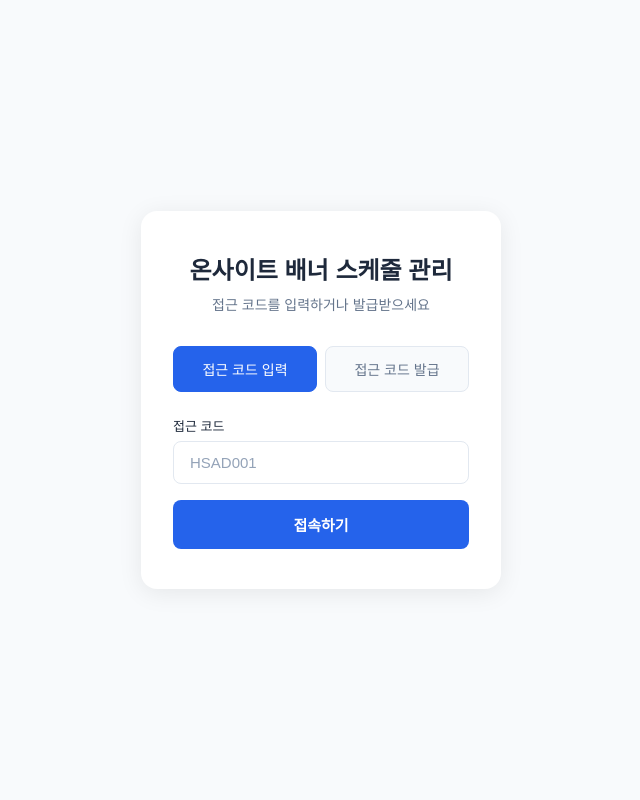
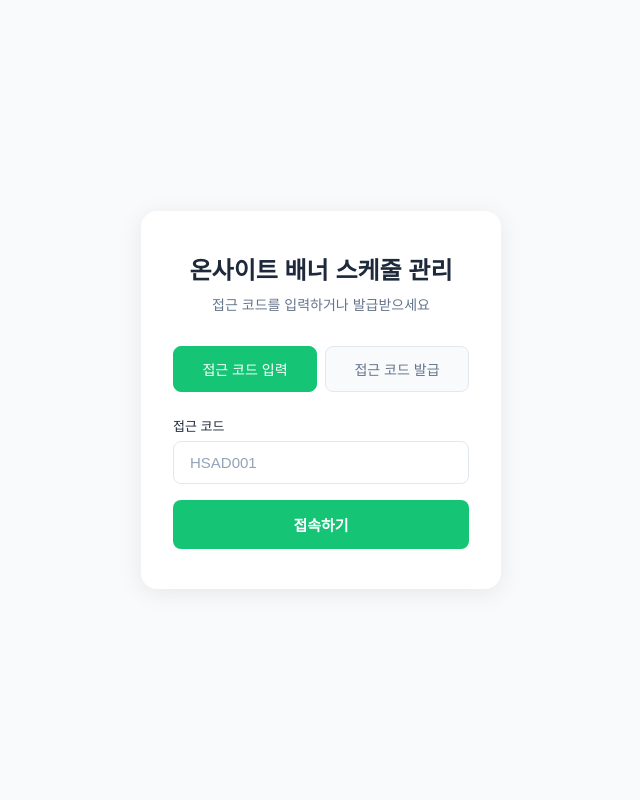
Before and after one commit to yoongzang/onsite_schedule, a Flask app: page / in a window 1280 px wide. Shown: the whole page, without its empty margins (319-959 px from the left). Run offline with Flask 3, Linux system fonts and the light colour scheme.

Commit message:
change login page color from blue to green to match main UI
Co-Authored-By: Claude Opus 4.5 <noreply@anthropic.com>

```diff
--- a/templates/login.html
+++ b/templates/login.html
@@ -9,8 +9,8 @@
   <link href="https://fonts.googleapis.com/css2?family=Noto+Sans+KR:wght@400;500;600;700&display=swap" rel="stylesheet">
   <style>
     :root {
-      --primary: #2563eb;
-      --primary-dark: #1d4ed8;
+      --primary: #16C476;
+      --primary-dark: #12a862;
       --bg: #f8fafc;
       --surface: #ffffff;
       --border: #e2e8f0;
@@ -126,7 +126,7 @@
     .form-group input:focus {
       outline: none;
       border-color: var(--primary);
-      box-shadow: 0 0 0 3px rgba(37, 99, 235, 0.1);
+      box-shadow: 0 0 0 3px rgba(22, 196, 118, 0.1);
     }
 
     .form-group input::placeholder {
```
